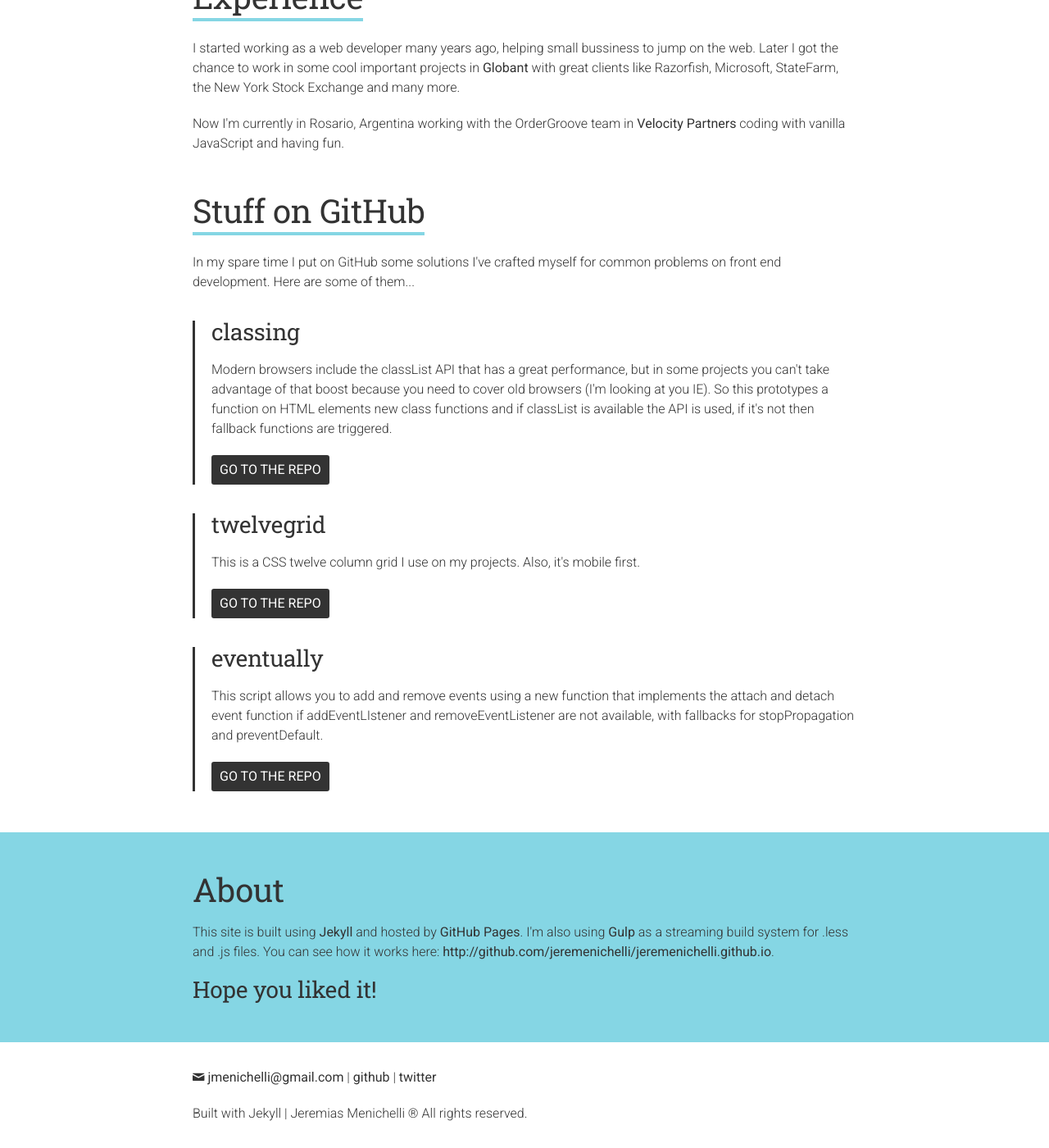
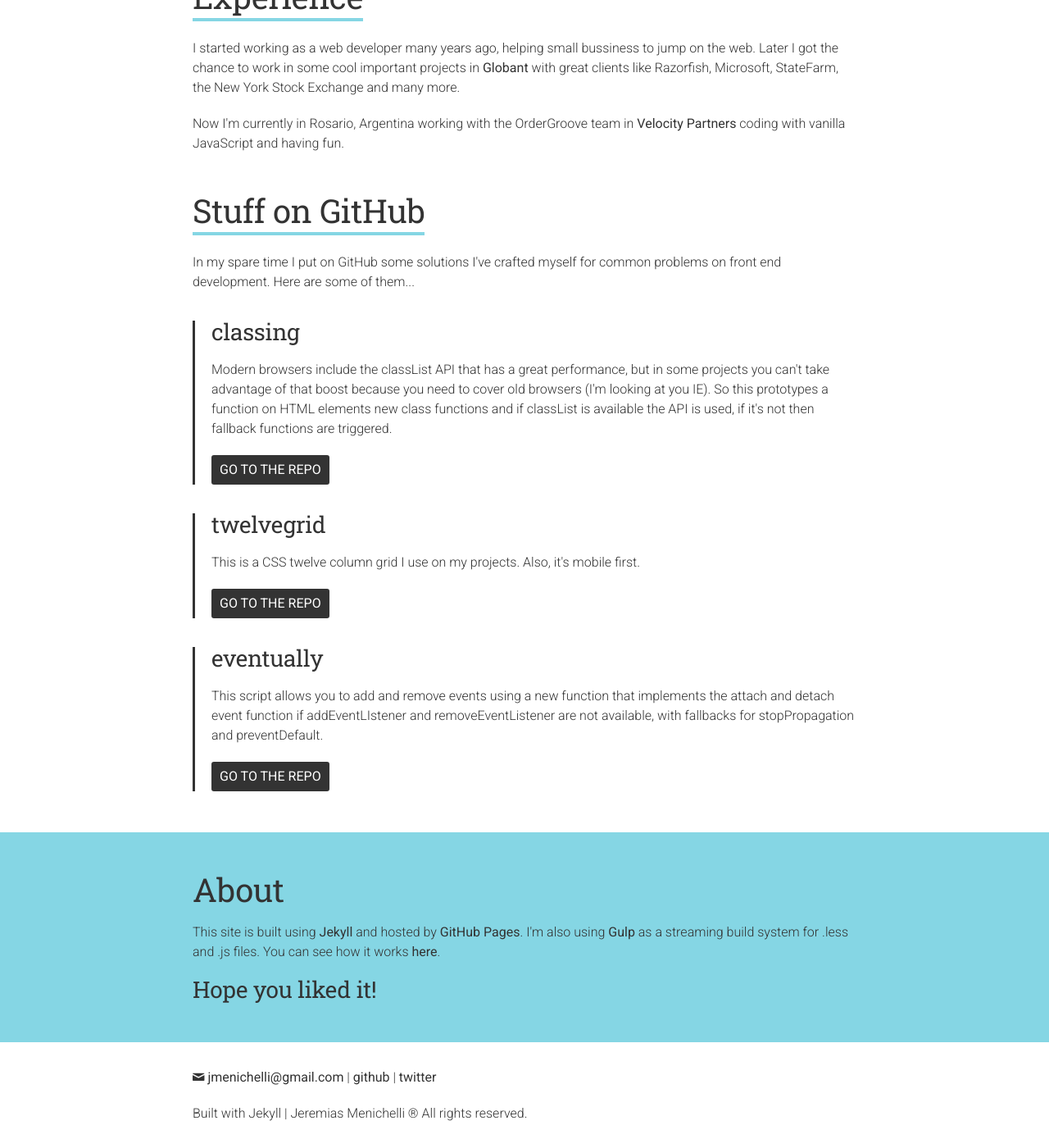
Before and after one commit to jeremenichelli/jeremenichelli.github.io, a Jekyll site: the page built from index.html, in a window 1280 px wide and 1400 px high, scrolled down 882 px. Shown: the whole window at 82% size. Built offline with Jekyll 4.4.1, drawn with Linux system fonts in a browser that asks for light colours.

Commit message:
Mobile fixes.

```diff
--- a/_includes/footer.html
+++ b/_includes/footer.html
@@ -1,7 +1,7 @@
 		<section class="about">
 			<div class="container clearfix">
 				<h2>About</h2>
-				<p>This site is built using <a href="http://www.jekyllrb.com" target="_blank">Jekyll</a> and hosted by <a href="http://pages.github.com" target="_blank">GitHub Pages</a>. I'm also using <a href="http://www.gulpjs.com" target="_blank">Gulp</a> as a streaming build system for .less and .js files. You can see how it works here: <a href="http://github.com/jeremenichelli/jeremenichelli.github.io" target="_blank">http://github.com/jeremenichelli/jeremenichelli.github.io</a>.</p>
+				<p>This site is built using <a href="http://www.jekyllrb.com" target="_blank">Jekyll</a> and hosted by <a href="http://pages.github.com" target="_blank">GitHub Pages</a>. I'm also using <a href="http://www.gulpjs.com" target="_blank">Gulp</a> as a streaming build system for .less and .js files. You can see how it works <a href="http://github.com/jeremenichelli/jeremenichelli.github.io" target="_blank">here</a>.</p>
 				<h3>Hope you liked it!</h3>
 			</div>
 		</section>
--- a/assets/css/styles.less
+++ b/assets/css/styles.less
@@ -119,6 +119,7 @@
     color: @mainColor;
     font-weight: 400;
     text-decoration: none;
+    -webkit-tap-highlight-color: rgba(0,0,0,0);
 }
 
 h2 {
@@ -253,7 +254,7 @@
 
 .mobile-menu {
     background: #EEEEEE;
-    box-shadow: inset -2px 0 5px 0 #CCC;
+    box-shadow: inset -2px 0 5px 0 #CCCCCC;
     height: 100%;
     font-family: 'Roboto Slab', Helvetica, Arial, sans-serif;
     font-size: 1.5em;
```
Also changed, not shown: assets/css/styles.min.css.
